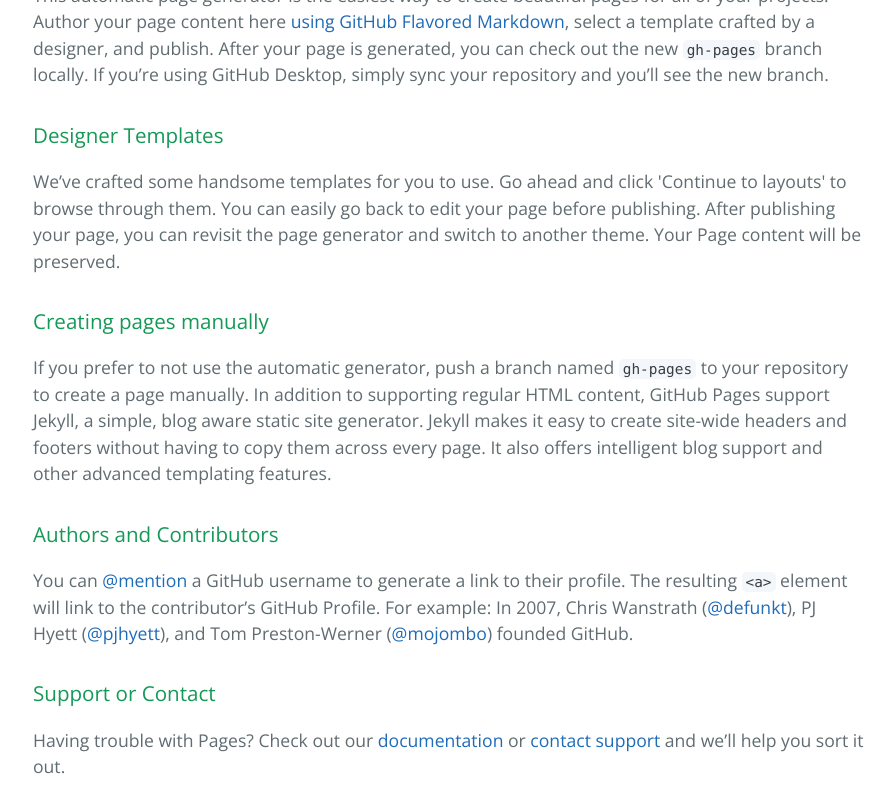
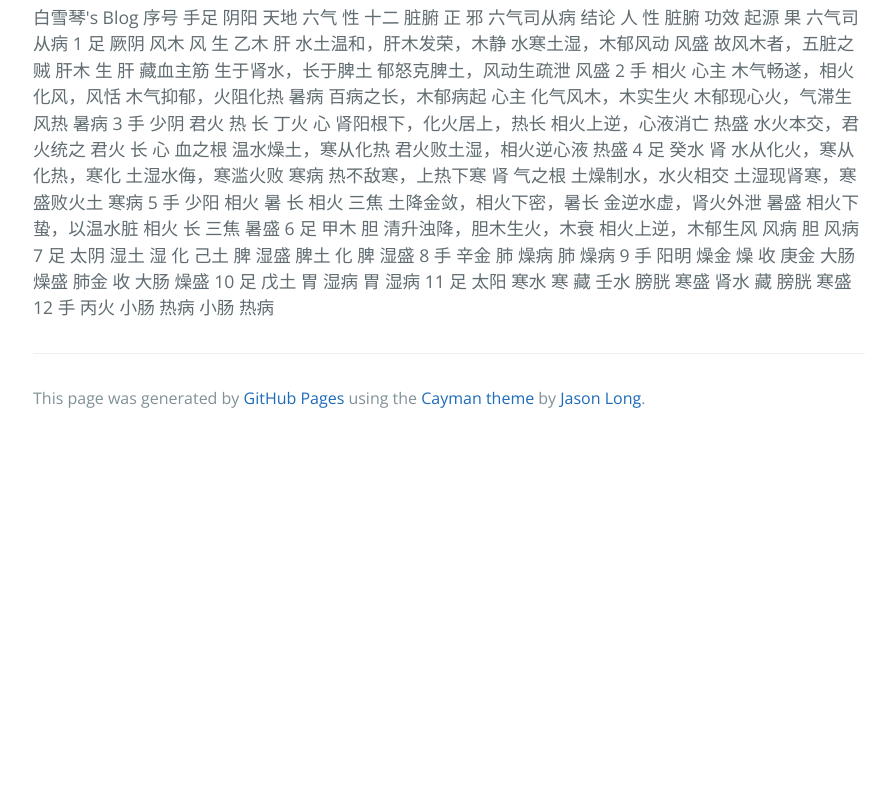
Before and after one commit to baixueqin/baixueqin.github.io, a plain HTML site: page index.html in a window 1280 px wide. Shown: the part 415-1208 px from the top of the page, without its empty margins (191-1083 px from the left). After the commit the page ends 857 px from the top, so only its background shows below. Drawn offline with nearby package versions, Linux system fonts and the light colour scheme.

Commit message:
Replace master branch with page content via GitHub

```diff
--- a/index.html
+++ b/index.html
@@ -16,30 +16,23 @@
     </section>
 
     <section class="main-content">
-      <h3>
-<a id="welcome-to-github-pages" class="anchor" href="#welcome-to-github-pages" aria-hidden="true"><span aria-hidden="true" class="octicon octicon-link"></span></a>Welcome to GitHub Pages.</h3>
+      <h1>
+<a id="baixueqingithubio" class="anchor" href="#baixueqingithubio" aria-hidden="true"><span aria-hidden="true" class="octicon octicon-link"></span></a>baixueqin.github.io</h1>
 
-<p>This automatic page generator is the easiest way to create beautiful pages for all of your projects. Author your page content here <a href="https://guides.github.com/features/mastering-markdown/">using GitHub Flavored Markdown</a>, select a template crafted by a designer, and publish. After your page is generated, you can check out the new <code>gh-pages</code> branch locally. If you’re using GitHub Desktop, simply sync your repository and you’ll see the new branch.</p>
-
-<h3>
-<a id="designer-templates" class="anchor" href="#designer-templates" aria-hidden="true"><span aria-hidden="true" class="octicon octicon-link"></span></a>Designer Templates</h3>
-
-<p>We’ve crafted some handsome templates for you to use. Go ahead and click 'Continue to layouts' to browse through them. You can easily go back to edit your page before publishing. After publishing your page, you can revisit the page generator and switch to another theme. Your Page content will be preserved.</p>
-
-<h3>
-<a id="creating-pages-manually" class="anchor" href="#creating-pages-manually" aria-hidden="true"><span aria-hidden="true" class="octicon octicon-link"></span></a>Creating pages manually</h3>
-
-<p>If you prefer to not use the automatic generator, push a branch named <code>gh-pages</code> to your repository to create a page manually. In addition to supporting regular HTML content, GitHub Pages support Jekyll, a simple, blog aware static site generator. Jekyll makes it easy to create site-wide headers and footers without having to copy them across every page. It also offers intelligent blog support and other advanced templating features.</p>
-
-<h3>
-<a id="authors-and-contributors" class="anchor" href="#authors-and-contributors" aria-hidden="true"><span aria-hidden="true" class="octicon octicon-link"></span></a>Authors and Contributors</h3>
-
-<p>You can <a href="https://help.github.com/articles/basic-writing-and-formatting-syntax/#mentioning-users-and-teams" class="user-mention">@mention</a> a GitHub username to generate a link to their profile. The resulting <code>&lt;a&gt;</code> element will link to the contributor’s GitHub Profile. For example: In 2007, Chris Wanstrath (<a href="https://github.com/defunkt" class="user-mention">@defunkt</a>), PJ Hyett (<a href="https://github.com/pjhyett" class="user-mention">@pjhyett</a>), and Tom Preston-Werner (<a href="https://github.com/mojombo" class="user-mention">@mojombo</a>) founded GitHub.</p>
-
-<h3>
-<a id="support-or-contact" class="anchor" href="#support-or-contact" aria-hidden="true"><span aria-hidden="true" class="octicon octicon-link"></span></a>Support or Contact</h3>
-
-<p>Having trouble with Pages? Check out our <a href="https://help.github.com/pages">documentation</a> or <a href="https://github.com/contact">contact support</a> and we’ll help you sort it out.</p>
+<p>白雪琴's Blog
+序号  手足  阴阳  天地  六气  性 十二  脏腑  正 邪 六气司从病 结论  人 性 脏腑  功效  起源  果 六气司从病
+1   足 厥阴  风木  风 生 乙木  肝 水土温和，肝木发荣，木静    水寒土湿，木郁风动 风盛  故风木者，五脏之贼 肝木  生 肝 藏血主筋    生于肾水，长于脾土 郁怒克脾土，风动生疏泄   风盛
+2   手                 相火  心主  木气畅遂，相火化风，风恬    木气抑郁，火阻化热 暑病  百病之长，木郁病起         心主      化气风木，木实生火 木郁现心火，气滞生风热   暑病
+3   手 少阴  君火  热 长 丁火  心 肾阳根下，化火居上，热长    相火上逆，心液消亡 热盛  水火本交，君火统之 君火  长 心 血之根   温水燥土，寒从化热 君火败土湿，相火逆心液   热盛
+4   足                 癸水  肾 水从化火，寒从化热，寒化    土湿水侮，寒滥火败 寒病  热不敌寒，上热下寒         肾 气之根   土燥制水，水火相交 土湿现肾寒，寒盛败火土   寒病
+5   手 少阳  相火  暑 长 相火  三焦  土降金敛，相火下密，暑长    金逆水虚，肾火外泄 暑盛  相火下蛰，以温水脏 相火  长 三焦              暑盛
+6   足                 甲木  胆 清升浊降，胆木生火，木衰    相火上逆，木郁生风 风病              胆             风病
+7   足 太阴  湿土  湿 化 己土  脾         湿盛      脾土  化 脾             湿盛
+8   手                 辛金  肺         燥病              肺             燥病
+9   手 阳明  燥金  燥 收 庚金  大肠          燥盛      肺金  收 大肠              燥盛
+10  足                 戊土  胃         湿病              胃             湿病
+11  足 太阳  寒水  寒 藏 壬水  膀胱          寒盛      肾水  藏 膀胱              寒盛
+12  手                 丙火  小肠          热病              小肠              热病</p>
 
       <footer class="site-footer">
 
```
Also changed, not shown: params.json (+1 -1 lines).
